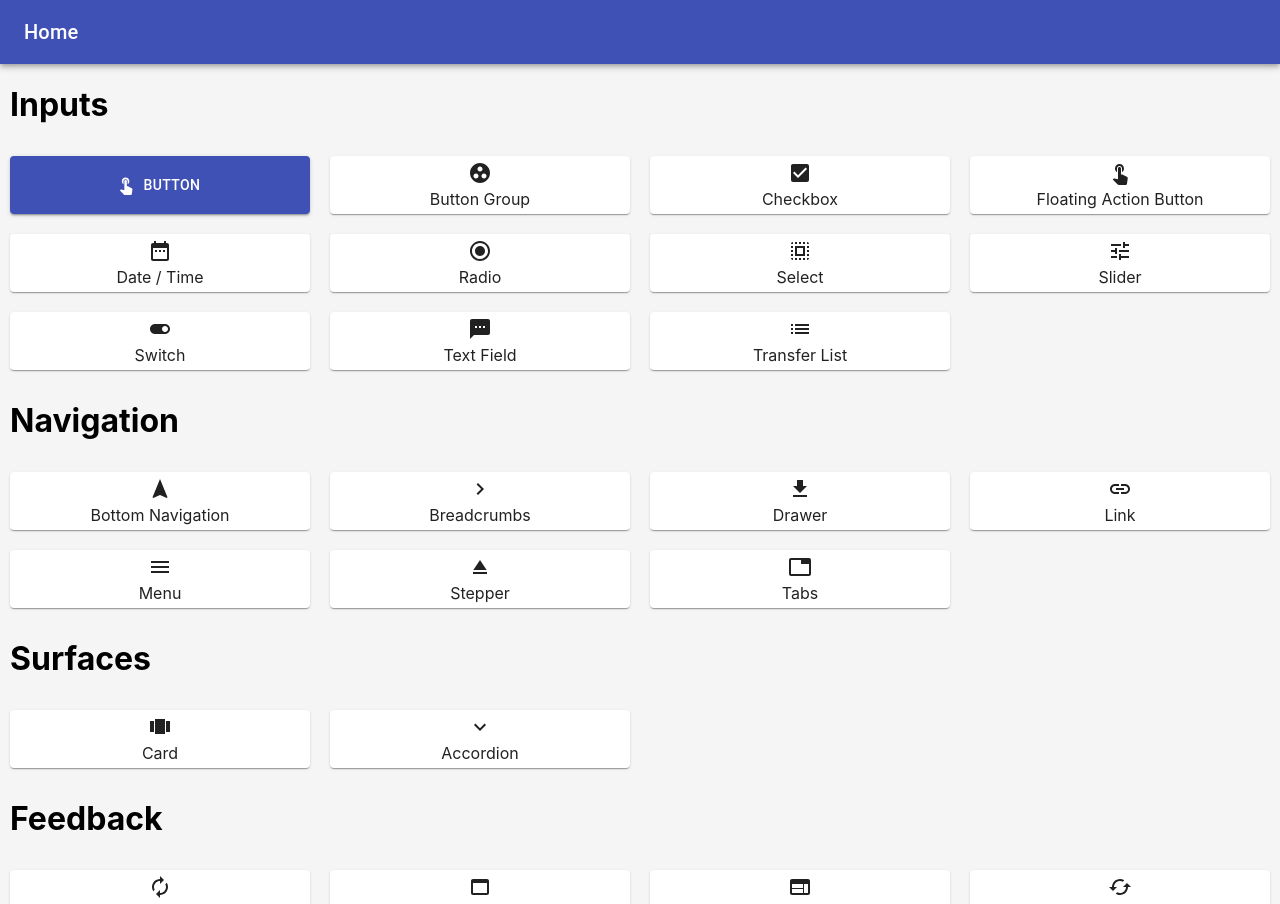
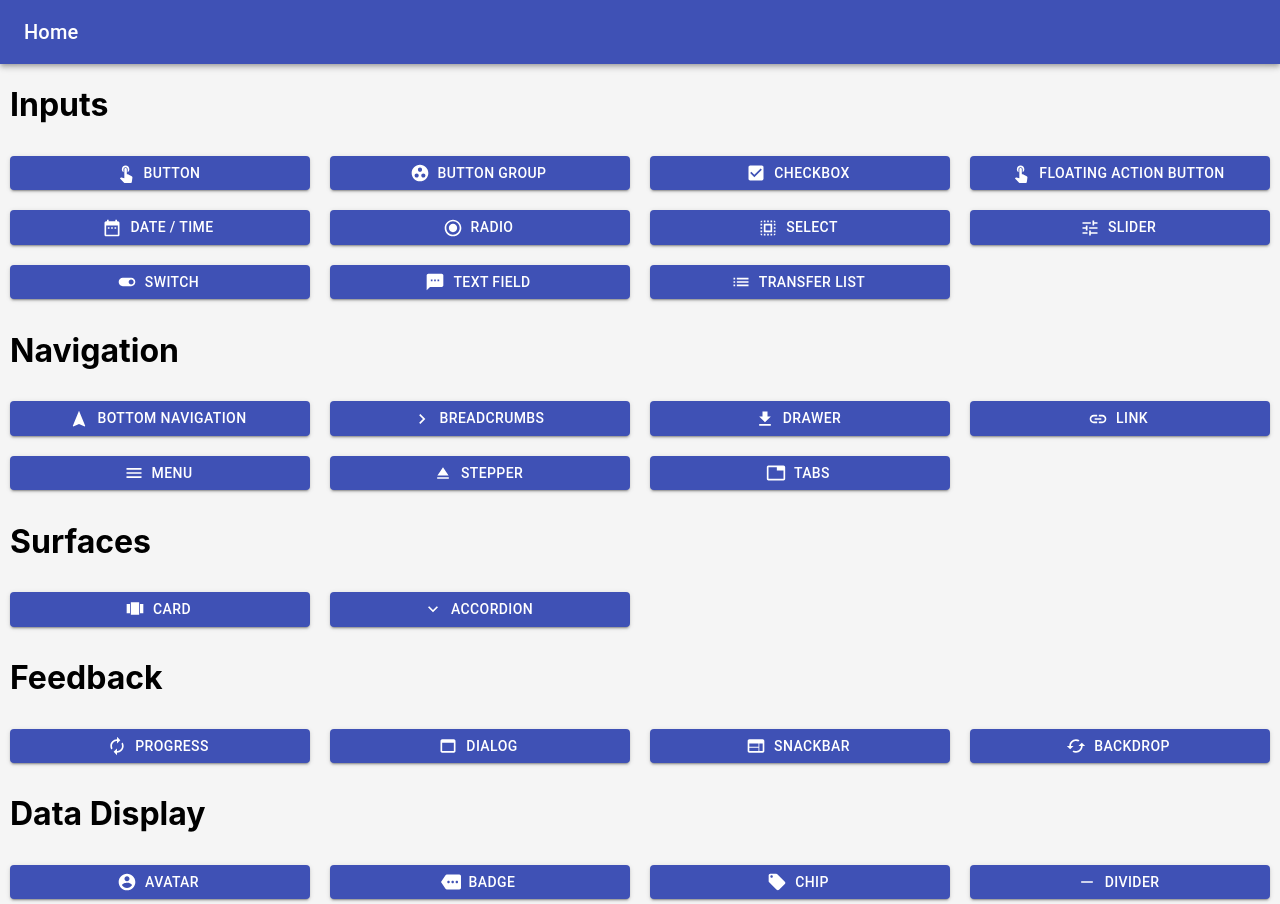
Before and after one commit to LetTheWookieWin92/7_materialui, a React (Create React App) app: page / in a window 1280 px wide. Shown: the top 904 px of the page. Built offline with nearby package versions, Linux system fonts and the light colour scheme.

Commit message:
converted all OptionCards over to Buttons and linked up to props displayMode method

```diff
--- a/src/components/display.jsx
+++ b/src/components/display.jsx
@@ -15,7 +15,6 @@ class Display extends Component {
 		this.changeDisplayMode = this.changeDisplayMode.bind(this);
 	}
 
-
 	changeDisplayMode(mode) {
 		this.setState({ displayMode: mode });
 		console.log(mode);
@@ -25,12 +24,12 @@ class Display extends Component {
 		return (
 			<React.Fragment>
 				<NavigationBar title={this.state.displayMode} />
-				{this.state.displayMode == "Home" && (
+				{this.state.displayMode === "Home" && (
 					<div>
 						<Home onSelection={this.changeDisplayMode} />
 					</div>
 				)}
-				{this.state.displayMode == "Button" && (
+				{this.state.displayMode === "Button" && (
 					<div>
 						<ButtonExample onBackPress={this.changeDisplayMode} />
 					</div>
--- a/src/components/home.jsx
+++ b/src/components/home.jsx
@@ -1,9 +1,8 @@
-import React, { Component } from "react";
+import React from "react";
 
 //Components
 import { makeStyles } from "@material-ui/core/styles";
 import Grid from "@material-ui/core/Grid";
-import OptionCard from "./optionCard";
 import Button from '@material-ui/core/Button';
 
 //Style
@@ -73,37 +72,36 @@ export default function Home(props) {
 				</Grid>
 				<Grid item xs={6} sm={6} md={4} lg={3} xl={2}>
 					<Button className={classes.optionButton} variant="contained" color="primary" onClick={ () => {props.onSelection("Button")}} startIcon={<TouchApp />}>Button</Button>
-
 				</Grid>
 				<Grid item xs={6} sm={6} md={4} lg={3} xl={2}>
-					<OptionCard text={"Button Group"} image={<GroupWork />} />
+					<Button className={classes.optionButton} variant="contained" color="primary" onClick={ () => {props.onSelection("Button Group")}} startIcon={<GroupWork />}>Button Group</Button>
 				</Grid>
 				<Grid item xs={6} sm={6} md={4} lg={3} xl={2}>
-					<OptionCard text={"Checkbox"} image={<CheckBox />} />
+					<Button className={classes.optionButton} variant="contained" color="primary" onClick={ () => {props.onSelection("Checkbox")}} startIcon={<CheckBox />}>Checkbox</Button>
 				</Grid>
 				<Grid item xs={6} sm={6} md={4} lg={3} xl={2}>
-					<OptionCard text={"Floating Action Button"} image={<TouchApp />} />
+					<Button className={classes.optionButton} variant="contained" color="primary" onClick={ () => {props.onSelection("Floating Action Button")}} startIcon={<TouchApp />}>Floating Action Button</Button>
 				</Grid>
 				<Grid item xs={6} sm={6} md={4} lg={3} xl={2}>
-					<OptionCard text={"Date / Time"} image={<DateRange />} />
+					<Button className={classes.optionButton} variant="contained" color="primary" onClick={ () => {props.onSelection("Date / Time")}} startIcon={<DateRange />}>Date / Time</Button>
 				</Grid>
 				<Grid item xs={6} sm={6} md={4} lg={3} xl={2}>
-					<OptionCard text={"Radio"} image={<RadioButtonChecked />} />
+					<Button className={classes.optionButton} variant="contained" color="primary" onClick={ () => {props.onSelection("Radio")}} startIcon={<RadioButtonChecked />}>Radio</Button>
 				</Grid>
 				<Grid item xs={6} sm={6} md={4} lg={3} xl={2}>
-					<OptionCard text={"Select"} image={<SelectAll />} />
+					<Button className={classes.optionButton} variant="contained" color="primary" onClick={ () => {props.onSelection("Select")}} startIcon={<SelectAll />}>Select</Button>
 				</Grid>
 				<Grid item xs={6} sm={6} md={4} lg={3} xl={2}>
-					<OptionCard text={"Slider"} image={<Tune />} />
+					<Button className={classes.optionButton} variant="contained" color="primary" onClick={ () => {props.onSelection("Slider")}} startIcon={<Tune />}>Slider</Button>
 				</Grid>
 				<Grid item xs={6} sm={6} md={4} lg={3} xl={2}>
-					<OptionCard text={"Switch"} image={<ToggleOn />} />
+					<Button className={classes.optionButton} variant="contained" color="primary" onClick={ () => {props.onSelection("Switch")}} startIcon={<ToggleOn />}>Switch</Button>
 				</Grid>
 				<Grid item xs={6} sm={6} md={4} lg={3} xl={2}>
-					<OptionCard text={"Text Field"} image={<Textsms />} />
+					<Button className={classes.optionButton} variant="contained" color="primary" onClick={ () => {props.onSelection("Text Field")}} startIcon={<Textsms />}>Text Field</Button>
 				</Grid>
 				<Grid item xs={6} sm={6} md={4} lg={3} xl={2}>
-					<OptionCard text={"Transfer List"} image={<List />} />
+					<Button className={classes.optionButton} variant="contained" color="primary" onClick={ () => {props.onSelection("Transfer List")}} startIcon={<List />}>Transfer List</Button>
 				</Grid>
 			</Grid>
 			<Grid container spacing={0}>
@@ -111,25 +109,25 @@ export default function Home(props) {
 					<h1 className="sectionText">Navigation</h1>
 				</Grid>
 				<Grid item xs={6} sm={6} md={4} lg={3} xl={2}>
-					<OptionCard text={"Bottom Navigation"} image={<Navigation />} />
+					<Button className={classes.optionButton} variant="contained" color="primary" onClick={ () => {props.onSelection("Bottom Navigation")}} startIcon={<Navigation />}>Bottom Navigation</Button>
 				</Grid>
 				<Grid item xs={6} sm={6} md={4} lg={3} xl={2}>
-					<OptionCard text={"Breadcrumbs"} image={<NavigateNext />} />
+					<Button className={classes.optionButton} variant="contained" color="primary" onClick={ () => {props.onSelection("Breadcrumbs")}} startIcon={<NavigateNext />}>Breadcrumbs</Button>
 				</Grid>
 				<Grid item xs={6} sm={6} md={4} lg={3} xl={2}>
-					<OptionCard text={"Drawer"} image={<GetApp />} />
+					<Button className={classes.optionButton} variant="contained" color="primary" onClick={ () => {props.onSelection("Drawer")}} startIcon={<GetApp />}>Drawer</Button>
 				</Grid>
 				<Grid item xs={6} sm={6} md={4} lg={3} xl={2}>
-					<OptionCard text={"Link"} image={<Link />} />
+					<Button className={classes.optionButton} variant="contained" color="primary" onClick={ () => {props.onSelection("Link")}} startIcon={<Link />}>Link</Button>
 				</Grid>
 				<Grid item xs={6} sm={6} md={4} lg={3} xl={2}>
-					<OptionCard text={"Menu"} image={<Menu />} />
+					<Button className={classes.optionButton} variant="contained" color="primary" onClick={ () => {props.onSelection("Menu")}} startIcon={<Menu />}>Menu</Button>
 				</Grid>
 				<Grid item xs={6} sm={6} md={4} lg={3} xl={2}>
-					<OptionCard text={"Stepper"} image={<Eject />} />
+					<Button className={classes.optionButton} variant="contained" color="primary" onClick={ () => {props.onSelection("Stepper")}} startIcon={<Eject />}>Stepper</Button>
 				</Grid>
 				<Grid item xs={6} sm={6} md={4} lg={3} xl={2}>
-					<OptionCard text={"Tabs"} image={<Tab />} />
+					<Button className={classes.optionButton} variant="contained" color="primary" onClick={ () => {props.onSelection("Tabs")}} startIcon={<Tab />}>Tabs</Button>
 				</Grid>
 			</Grid>
 			<Grid container spacing={0}>
@@ -137,10 +135,10 @@ export default function Home(props) {
 					<h1 className="sectionText">Surfaces</h1>
 				</Grid>
 				<Grid item xs={6} sm={6} md={4} lg={3} xl={2}>
-					<OptionCard text={"Card"} image={<ViewCarousel />} />
+					<Button className={classes.optionButton} variant="contained" color="primary" onClick={ () => {props.onSelection("Card")}} startIcon={<ViewCarousel />}>Card</Button>
 				</Grid>
 				<Grid item xs={6} sm={6} md={4} lg={3} xl={2}>
-					<OptionCard text={"Accordion"} image={<ExpandMore />} />
+					<Button className={classes.optionButton} variant="contained" color="primary" onClick={ () => {props.onSelection("Accordion")}} startIcon={<ExpandMore />}>Accordion</Button>
 				</Grid>
 			</Grid>
 			<Grid container spacing={0}>
@@ -148,16 +146,16 @@ export default function Home(props) {
 					<h1 className="sectionText">Feedback</h1>
 				</Grid>
 				<Grid item xs={6} sm={6} md={4} lg={3} xl={2}>
-					<OptionCard text={"Progress"} image={<Autorenew />} />
+					<Button className={classes.optionButton} variant="contained" color="primary" onClick={ () => {props.onSelection("Progress")}} startIcon={<Autorenew />}>Progress</Button>
 				</Grid>
 				<Grid item xs={6} sm={6} md={4} lg={3} xl={2}>
-					<OptionCard text={"Dialog"} image={<WebAsset />} />
+					<Button className={classes.optionButton} variant="contained" color="primary" onClick={ () => {props.onSelection("Dialog")}} startIcon={<WebAsset />}>Dialog</Button>
 				</Grid>
 				<Grid item xs={6} sm={6} md={4} lg={3} xl={2}>
-					<OptionCard text={"Snackbar"} image={<Web />} />
+					<Button className={classes.optionButton} variant="contained" color="primary" onClick={ () => {props.onSelection("Snackbar")}} startIcon={<Web />}>Snackbar</Button>
 				</Grid>
 				<Grid item xs={6} sm={6} md={4} lg={3} xl={2}>
-					<OptionCard text={"Backdrop"} image={<Cached />} />
+					<Button className={classes.optionButton} variant="contained" color="primary" onClick={ () => {props.onSelection("Backdrop")}} startIcon={<Cached />}>Backdrop</Button>
 				</Grid>
 			</Grid>
 			<Grid container spacing={0}>
@@ -165,31 +163,31 @@ export default function Home(props) {
 					<h1 className="sectionText">Data Display</h1>
 				</Grid>
 				<Grid item xs={6} sm={6} md={4} lg={3} xl={2}>
-					<OptionCard text={"Avatar"} image={<AccountCircle />} />
+					<Button className={classes.optionButton} variant="contained" color="primary" onClick={ () => {props.onSelection("Avatar")}} startIcon={<AccountCircle />}>Avatar</Button>
 				</Grid>
 				<Grid item xs={6} sm={6} md={4} lg={3} xl={2}>
-					<OptionCard text={"Badge"} image={<More />} />
+					<Button className={classes.optionButton} variant="contained" color="primary" onClick={ () => {props.onSelection("Badge")}} startIcon={<More />}>Badge</Button>
 				</Grid>
 				<Grid item xs={6} sm={6} md={4} lg={3} xl={2}>
-					<OptionCard text={"Chip"} image={<LocalOffer />} />
+					<Button className={classes.optionButton} variant="contained" color="primary" onClick={ () => {props.onSelection("Chip")}} startIcon={<LocalOffer />}>Chip</Button>
 				</Grid>
 				<Grid item xs={6} sm={6} md={4} lg={3} xl={2}>
-					<OptionCard text={"Divider"} image={<Remove />} />
+					<Button className={classes.optionButton} variant="contained" color="primary" onClick={ () => {props.onSelection("Divider")}} startIcon={<Remove />}>Divider</Button>
 				</Grid>
 				<Grid item xs={6} sm={6} md={4} lg={3} xl={2}>
-					<OptionCard text={"Material Icons"} image={<Apps />} />
+					<Button className={classes.optionButton} variant="contained" color="primary" onClick={ () => {props.onSelection("Material Icons")}} startIcon={<Apps />}>Material Icons</Button>
 				</Grid>
 				<Grid item xs={6} sm={6} md={4} lg={3} xl={2}>
-					<OptionCard text={"List"} image={<List />} />
+					<Button className={classes.optionButton} variant="contained" color="primary" onClick={ () => {props.onSelection("List")}} startIcon={<List />}>List</Button>
 				</Grid>
 				<Grid item xs={6} sm={6} md={4} lg={3} xl={2}>
-					<OptionCard text={"Table"} image={<TableChart />} />
+					<Button className={classes.optionButton} variant="contained" color="primary" onClick={ () => {props.onSelection("Table")}} startIcon={<TableChart />}>Table</Button>
 				</Grid>
 				<Grid item xs={6} sm={6} md={4} lg={3} xl={2}>
-					<OptionCard text={"Tooltip"} image={<AccountBalanceWallet />} />
+					<Button className={classes.optionButton} variant="contained" color="primary" onClick={ () => {props.onSelection("Tooltip")}} startIcon={<AccountBalanceWallet />}>Tooltip</Button>
 				</Grid>
 				<Grid item xs={6} sm={6} md={4} lg={3} xl={2}>
-					<OptionCard text={"Typography"} image={<Spellcheck />} />
+					<Button className={classes.optionButton} variant="contained" color="primary" onClick={ () => {props.onSelection("Typography")}} startIcon={<Spellcheck />}>Typography</Button>
 				</Grid>
 			</Grid>
 			<Grid container spacing={0}>
@@ -197,16 +195,16 @@ export default function Home(props) {
 					<h1 className="sectionText">Utils</h1>
 				</Grid>
 				<Grid item xs={6} sm={6} md={4} lg={3} xl={2}>
-					<OptionCard text={"Click Away Listener"} image={<Hearing />} />
+					<Button className={classes.optionButton} variant="contained" color="primary" onClick={ () => {props.onSelection("Click Away Listener")}} startIcon={<Hearing />}>Click Away Listener</Button>
 				</Grid>
 				<Grid item xs={6} sm={6} md={4} lg={3} xl={2}>
-					<OptionCard text={"Popover"} image={<TableChart />} />
+					<Button className={classes.optionButton} variant="contained" color="primary" onClick={ () => {props.onSelection("Popover")}} startIcon={<TableChart />}>Popover</Button>
 				</Grid>
 				<Grid item xs={6} sm={6} md={4} lg={3} xl={2}>
-					<OptionCard text={"Textarea Autosize"} image={<Description />} />
+					<Button className={classes.optionButton} variant="contained" color="primary" onClick={ () => {props.onSelection("Textarea Autosize")}} startIcon={<Description />}>Textarea Autosize</Button>
 				</Grid>
 				<Grid item xs={6} sm={6} md={4} lg={3} xl={2}>
-					<OptionCard text={"Transitions"} image={<Flare />} />
+					<Button className={classes.optionButton} variant="contained" color="primary" onClick={ () => {props.onSelection("Transitions")}} startIcon={<Flare />}>Transitions</Button>
 				</Grid>
 			</Grid>
 			<Grid container spacing={0}>
--- a/src/components/optionCard.jsx
+++ /dev/null
@@ -1,30 +0,0 @@
-import React, { Component } from "react";
-import Paper from "@material-ui/core/Paper";
-import Button from "@material-ui/core/Button";
-
-class OptionCard extends Component {
-	state = {
-		cardTitle: this.props.text,
-		cardImage: this.props.image,
-	};
-	render() {
-		return (
-			<a href="" style={{ textDecoration: "none" }}>
-				<Paper
-					style={{
-						margin: 10,
-						padding: 5,
-						textAlign: "center",
-						overflow: "hidden",
-					}}
-				>
-					{this.state.cardImage}
-					<br />
-					{this.state.cardTitle}
-				</Paper>
-			</a>
-		);
-	}
-}
-
-export default OptionCard;
```
